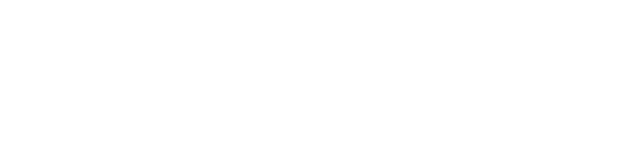
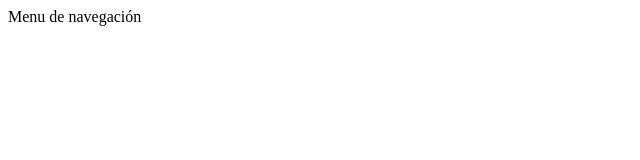
Before and after one commit to Luis-Ll/Portfolio-bs, a plain HTML site: page index.html in a window 1280 px wide. Shown: the whole page, without its empty margins (0-640 px from the left). Drawn offline with Linux system fonts and the light colour scheme; files whose address does not match are found by name.

Commit message:
se creo el menu de navegación

```diff
--- a/index.html
+++ b/index.html
@@ -8,7 +8,11 @@
     <link rel="stylesheet" href="../Clase 05-10/css/style.css">
 </head>
 <body>
-    <header></header>
+    <header>
+
+        <nav>Menu de navegación</nav>
+
+    </header>
 
     <main></main>
 
```
